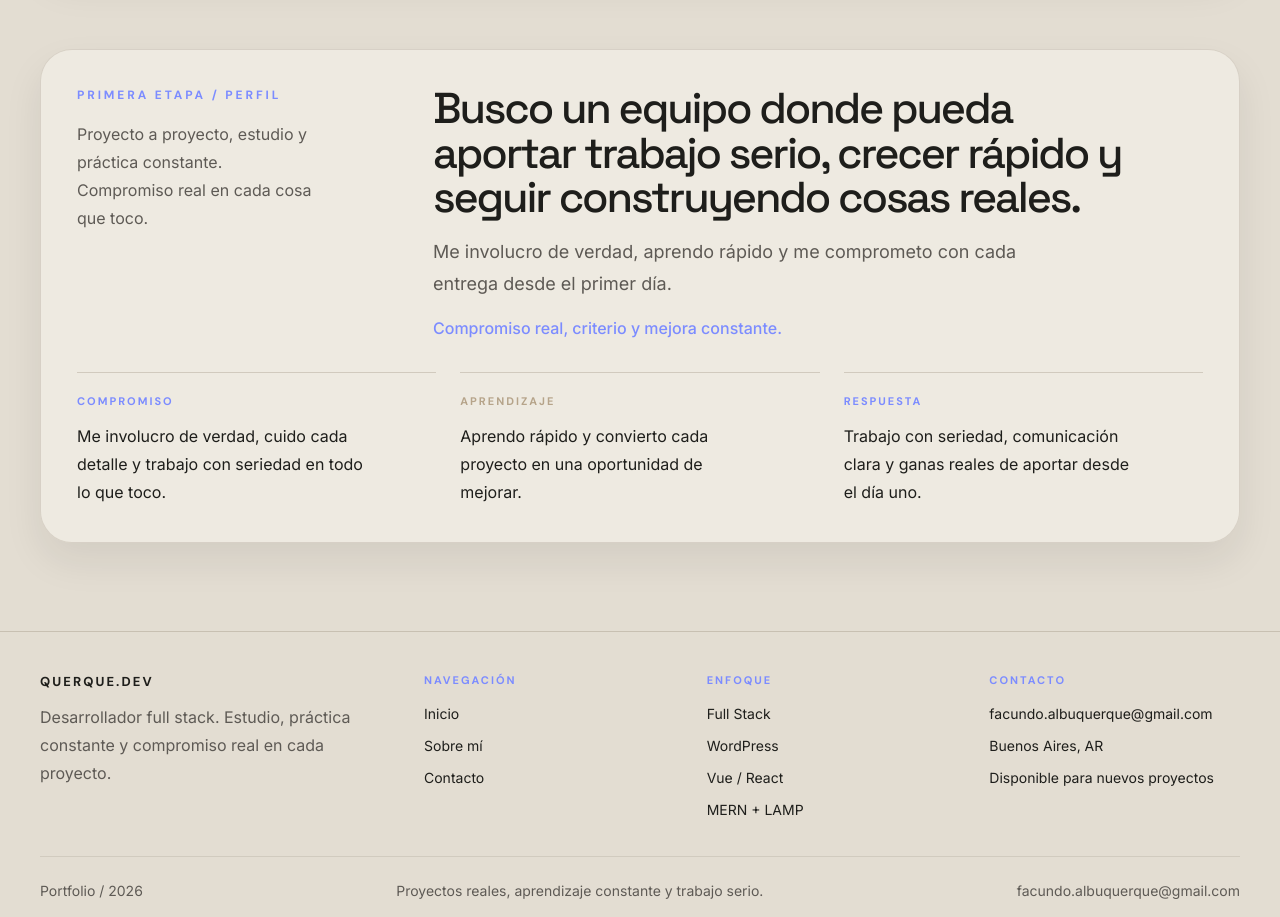
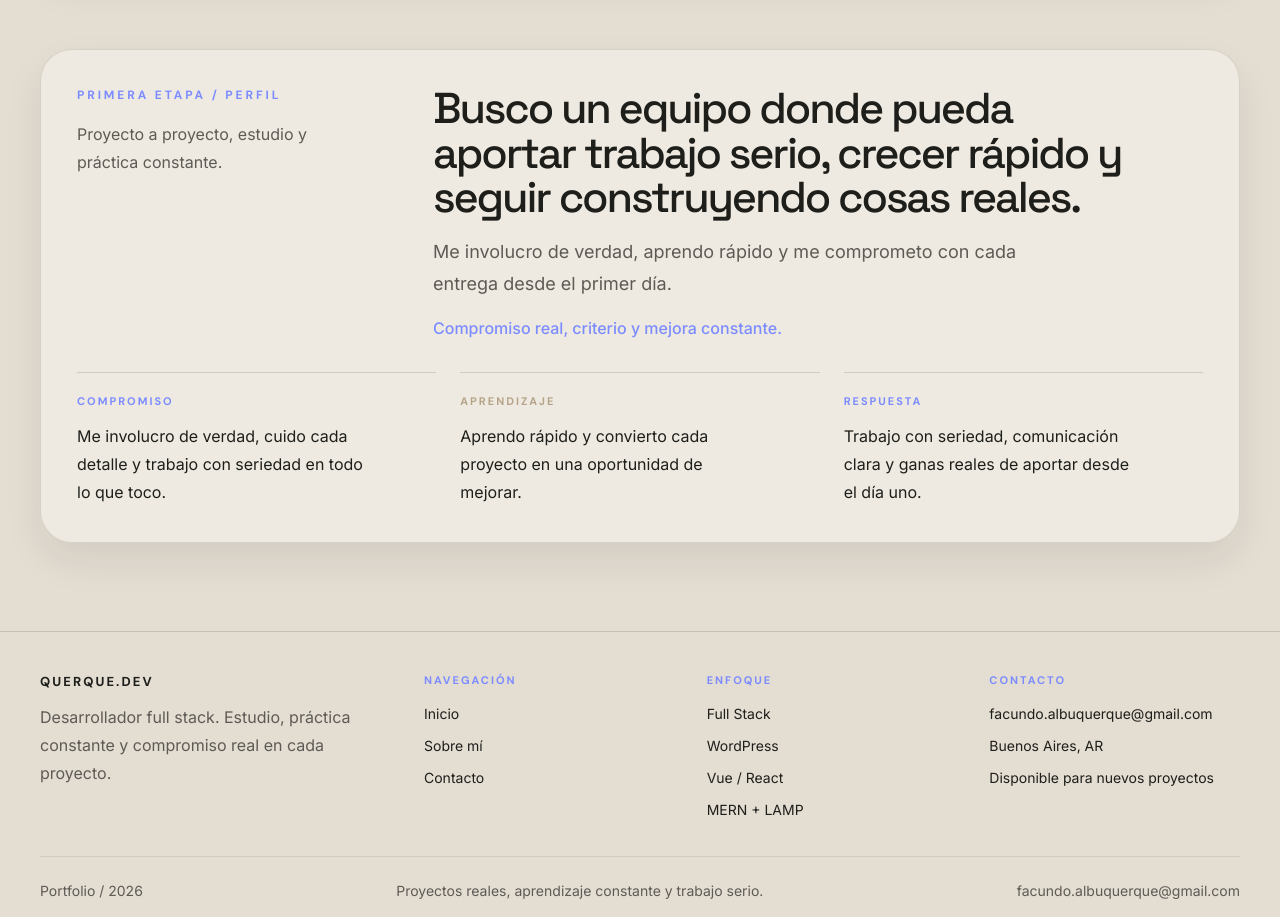
Before and after one commit to querques20/portafolio, a Vue app: page / in a window 1280 px wide. Shown: the part 3160-4077 px from the top of the page. Built offline with nearby package versions, Linux system fonts and the light colour scheme.

Commit message:
fix: remove redundant phrase from home profile section

```diff
--- a/src/views/HomeView.vue
+++ b/src/views/HomeView.vue
@@ -152,7 +152,7 @@ const heroWordLines = computed(() =>
           <div class="space-y-4" data-reveal>
             <p class="font-['DM_Sans'] text-[12px] font-bold uppercase tracking-[.24em] text-[var(--accent)]">PRIMERA ETAPA / PERFIL</p>
             <p class="max-w-[236px] leading-7 text-[var(--muted)]">
-              Proyecto a proyecto, estudio y práctica constante. Compromiso real en cada cosa que toco.
+              Proyecto a proyecto, estudio y práctica constante.
             </p>
           </div>
           <div class="space-y-4" data-reveal>
```
